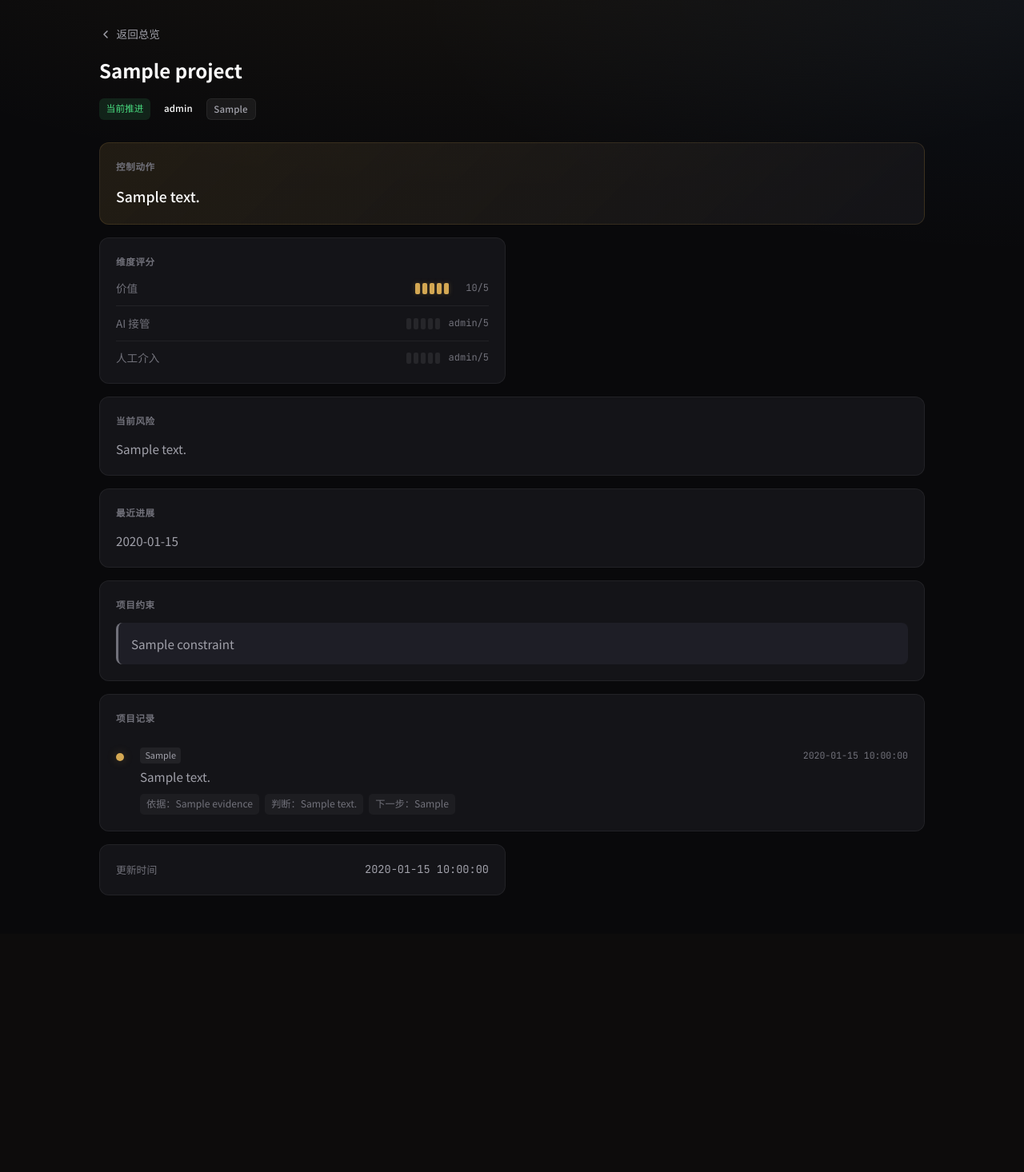
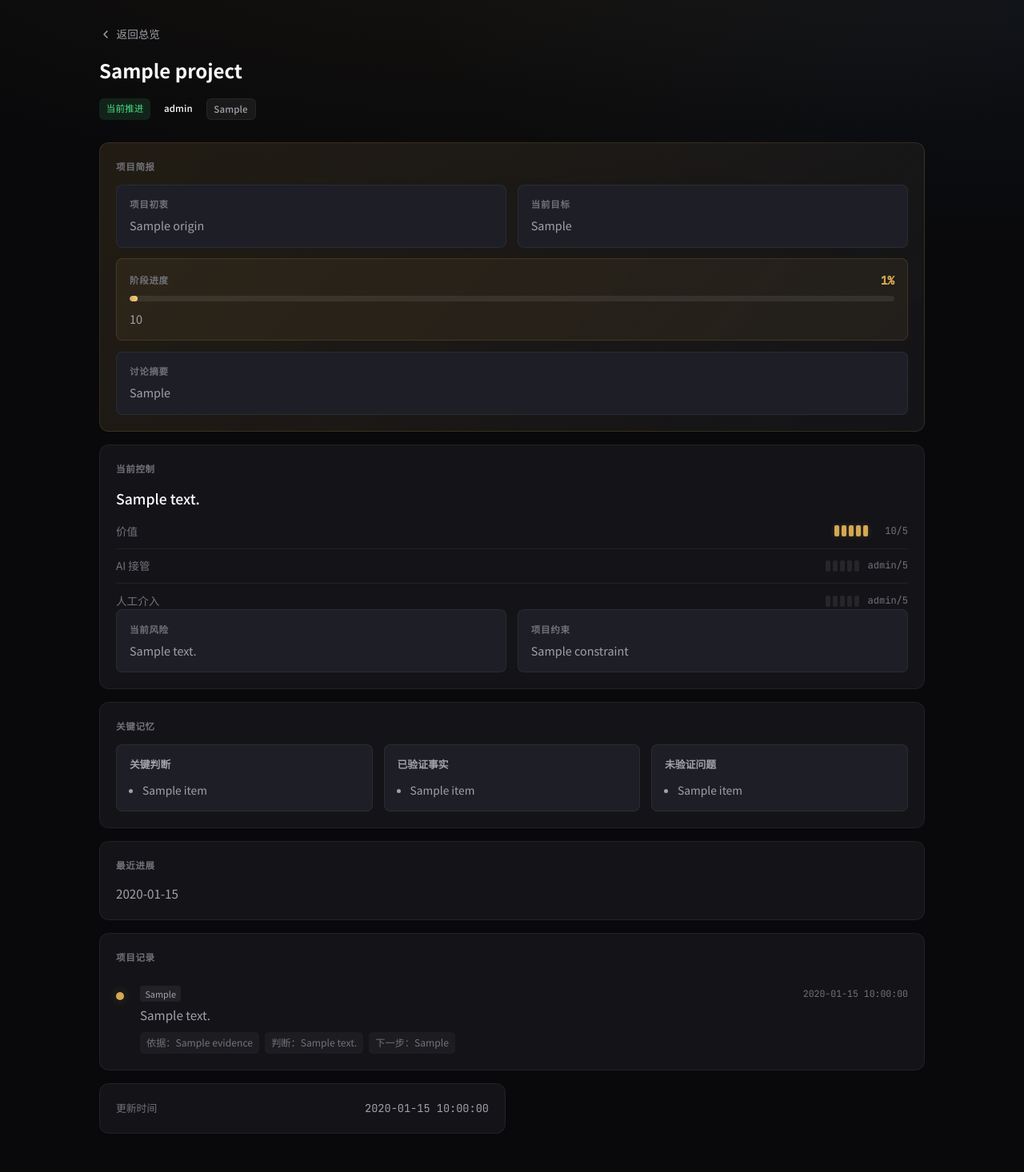
Before and after one commit to PU-UP/ai-project-manager, a FastAPI app: template app/templates/project.html in a window 1280 px wide. Shown: the whole page at 80% size. Before the commit the page ends 1120 px from the top, so only its background shows below. Run offline with FastAPI, Linux system fonts and the light colour scheme; the template is opened without the code that fills it: most values are stand-ins (such as "Sample title", 1, 10 or a date in 2020).

Commit message:
Add project memory brief support

```diff
--- a/app/main.py
+++ b/app/main.py
@@ -146,7 +146,19 @@ async def api_events(limit: int = 30):
 async def api_apply(request: Request):
     body = await request.json()
     user_input = body.get("user_input", "[external-agent]")
-    if "project_updates" in body:
+    if any(
+        key in body
+        for key in (
+            "project_creations",
+            "project_renames",
+            "project_updates",
+            "project_constraint_updates",
+            "project_memory_updates",
+            "project_events",
+            "project_deletions",
+            "system_judgement",
+        )
+    ):
         raw = json.dumps(body, ensure_ascii=False)
     else:
         raw = body.get("raw") or body.get("json") or ""
--- a/app/services/apply_control.py
+++ b/app/services/apply_control.py
@@ -38,6 +38,7 @@ def build_context() -> dict:
             "project_renames": "重命名已有项目，并同步历史事件中的项目显示名。",
             "project_updates": "修改项目当前状态、价值、风险、控制动作和最新进展。",
             "project_constraint_updates": "更新已有项目的范围约束或防蔓延约束。",
+            "project_memory_updates": "更新项目长期记忆，包括初衷、当前目标、阶段进度、关键判断、已验证事实、未验证问题和讨论摘要。",
             "project_events": "追加项目进展、反馈、风险、决策、想法或阻塞事件。",
             "project_deletions": "默认归档；只有用户明确要求彻底删除时使用 delete。",
         },
@@ -83,6 +84,7 @@ def apply_raw_json(
             + result["renamed"]
             + result["updated"]
             + result["constraint_updated"]
+            + result["memory_updated"]
             + result["archived"]
             + result["deleted"]
             + result["events"]
@@ -106,6 +108,7 @@ def apply_raw_json(
         "renamed": result["renamed"],
         "updated": result["updated"],
         "constraint_updated": result["constraint_updated"],
+        "memory_updated": result["memory_updated"],
         "archived": result["archived"],
         "deleted": result["deleted"],
         "events": result["events"],
--- a/app/services/episode_log.py
+++ b/app/services/episode_log.py
@@ -34,6 +34,7 @@ def append_episode(
         renamed = result.get("renamed", [])
         updated = result.get("updated", [])
         constraint_updated = result.get("constraint_updated", [])
+        memory_updated = result.get("memory_updated", [])
         archived = result.get("archived", [])
         deleted = result.get("deleted", [])
         events = result.get("events", [])
@@ -42,6 +43,7 @@ def append_episode(
             + renamed
             + updated
             + constraint_updated
+            + memory_updated
             + archived
             + deleted
             + events
@@ -65,6 +67,7 @@ def append_episode(
             "renamed": renamed,
             "updated": updated,
             "constraint_updated": constraint_updated,
+            "memory_updated": memory_updated,
             "archived": archived,
             "deleted": deleted,
             "events": events,
--- a/app/static/style.css
+++ b/app/static/style.css
@@ -904,6 +904,7 @@ body {
   font-size: 1.1rem !important;
   font-weight: 500;
   color: var(--text) !important;
+  margin-bottom: 1rem !important;
 }
 
 .detail-card--wide {
@@ -915,6 +916,112 @@ body {
   background: var(--surface-elevated);
   border-radius: var(--radius-sm);
   border-left: 3px solid var(--text-muted);
+}
+
+.memory-brief-grid,
+.memory-list-grid,
+.control-notes {
+  display: grid;
+  grid-template-columns: repeat(2, minmax(0, 1fr));
+  gap: 0.85rem;
+}
+
+.memory-list-grid {
+  grid-template-columns: repeat(3, minmax(0, 1fr));
+}
+
+.memory-field,
+.memory-list-block,
+.control-notes > div {
+  padding: 0.9rem 1rem;
+  border: 1px solid var(--border);
+  border-radius: var(--radius-sm);
+  background: var(--surface-elevated);
+}
+
+.memory-field span,
+.control-notes span,
+.progress-top span {
+  display: block;
+  margin-bottom: 0.35rem;
+  color: var(--text-muted);
+  font-size: 0.72rem;
+  font-weight: 600;
+  text-transform: uppercase;
+  letter-spacing: 0.06em;
+}
+
+.memory-field p,
+.control-notes p,
+.progress-block p {
+  font-size: 0.9rem;
+}
+
+.memory-field--brief {
+  margin-top: 0.85rem;
+}
+
+.progress-block {
+  margin-top: 0.85rem;
+  padding: 0.9rem 1rem;
+  border: 1px solid rgba(212, 168, 83, 0.16);
+  border-radius: var(--radius-sm);
+  background: rgba(212, 168, 83, 0.07);
+}
+
+.progress-top {
+  display: flex;
+  justify-content: space-between;
+  align-items: center;
+  gap: 1rem;
+  margin-bottom: 0.5rem;
+}
+
+.progress-top span {
+  margin-bottom: 0;
+}
+
+.progress-top strong {
+  font-family: var(--mono);
+  color: var(--accent);
+  font-size: 0.9rem;
+}
+
+.progress-track {
+  height: 0.45rem;
+  margin-bottom: 0.65rem;
+  border-radius: 999px;
+  overflow: hidden;
+  background: rgba(255, 255, 255, 0.08);
+}
+
+.progress-fill {
+  height: 100%;
+  border-radius: inherit;
+  background: linear-gradient(90deg, var(--accent), #f6d08a);
+}
+
+.memory-list-block h3 {
+  margin: 0 0 0.65rem;
+  color: var(--text-secondary);
+  font-size: 0.8rem;
+  font-weight: 600;
+}
+
+.memory-list-block ul {
+  margin: 0;
+  padding-left: 1rem;
+  color: var(--text-secondary);
+  font-size: 0.86rem;
+  line-height: 1.6;
+}
+
+.memory-list-block li + li {
+  margin-top: 0.4rem;
+}
+
+.metric-list--control {
+  margin: 0.35rem 0 1rem;
 }
 
 .detail-card--meta {
@@ -1022,6 +1129,12 @@ body {
     grid-template-columns: 1fr;
   }
 
+  .memory-brief-grid,
+  .memory-list-grid,
+  .control-notes {
+    grid-template-columns: 1fr;
+  }
+
   .project-table {
     font-size: 0.75rem;
   }
--- a/app/templates/project.html
+++ b/app/templates/project.html
@@ -20,14 +20,38 @@
 </header>
 
 <section class="detail-grid">
-  <div class="detail-card detail-card--highlight">
-    <h2>控制动作</h2>
-    <p class="detail-action-note">{{ project.control_action_note }}</p>
+  <div class="detail-card detail-card--highlight detail-card--wide">
+    <h2>项目简报</h2>
+    <div class="memory-brief-grid">
+      <div class="memory-field">
+        <span>项目初衷</span>
+        <p>{{ project.origin or '暂无项目初衷记录' }}</p>
+      </div>
+      <div class="memory-field">
+        <span>当前目标</span>
+        <p>{{ project.current_goal or '暂无当前目标记录' }}</p>
+      </div>
+    </div>
+    <div class="progress-block">
+      <div class="progress-top">
+        <span>阶段进度</span>
+        <strong>{{ project.progress_percent or 0 }}%</strong>
+      </div>
+      <div class="progress-track" aria-hidden="true">
+        <div class="progress-fill" style="width: {{ project.progress_percent or 0 }}%"></div>
+      </div>
+      <p>{{ project.progress_note or '暂无阶段进度说明' }}</p>
+    </div>
+    <div class="memory-field memory-field--brief">
+      <span>讨论摘要</span>
+      <p>{{ project.discussion_brief or '暂无讨论摘要' }}</p>
+    </div>
   </div>
 
-  <div class="detail-card">
-    <h2>维度评分</h2>
-    <dl class="metric-list">
+  <div class="detail-card detail-card--wide">
+    <h2>当前控制</h2>
+    <p class="detail-action-note">{{ project.control_action_note }}</p>
+    <dl class="metric-list metric-list--control">
       <div class="metric-row">
         <dt>价值</dt>
         <dd>{{ level_bar(project.value_score) }}<span class="metric-val">{{ project.value_score }}/5</span></dd>
@@ -41,21 +65,63 @@
         <dd>{{ level_bar(project.human_intervention_level) }}<span class="metric-val">{{ project.human_intervention_level }}/5</span></dd>
       </div>
     </dl>
+    <div class="control-notes">
+      <div>
+        <span>当前风险</span>
+        <p>{{ project.risk_note or '暂无风险记录' }}</p>
+      </div>
+      <div>
+        <span>项目约束</span>
+        <p>{{ project.constraint or '暂无项目约束' }}</p>
+      </div>
+    </div>
   </div>
 
   <div class="detail-card detail-card--wide">
-    <h2>当前风险</h2>
-    <p>{{ project.risk_note }}</p>
+    <h2>关键记忆</h2>
+    <div class="memory-list-grid">
+      <div class="memory-list-block">
+        <h3>关键判断</h3>
+        {% if project.key_judgements %}
+        <ul>
+          {% for item in project.key_judgements %}
+          <li>{{ item }}</li>
+          {% endfor %}
+        </ul>
+        {% else %}
+        <p class="empty-inline">暂无关键判断</p>
+        {% endif %}
+      </div>
+      <div class="memory-list-block">
+        <h3>已验证事实</h3>
+        {% if project.validated_facts %}
+        <ul>
+          {% for item in project.validated_facts %}
+          <li>{{ item }}</li>
+          {% endfor %}
+        </ul>
+        {% else %}
+        <p class="empty-inline">暂无已验证事实</p>
+        {% endif %}
+      </div>
+      <div class="memory-list-block">
+        <h3>未验证问题</h3>
+        {% if project.open_questions %}
+        <ul>
+          {% for item in project.open_questions %}
+          <li>{{ item }}</li>
+          {% endfor %}
+        </ul>
+        {% else %}
+        <p class="empty-inline">暂无未验证问题</p>
+        {% endif %}
+      </div>
+    </div>
   </div>
 
   <div class="detail-card detail-card--wide">
     <h2>最近进展</h2>
-    <p>{{ project.latest_update }}</p>
-  </div>
-
-  <div class="detail-card detail-card--wide detail-card--constraint">
-    <h2>项目约束</h2>
-    <p>{{ project.constraint }}</p>
+    <p>{{ project.latest_update or '暂无最近进展' }}</p>
   </div>
 
   <div class="detail-card detail-card--wide">
--- a/pyproject.toml
+++ b/pyproject.toml
@@ -1,6 +1,6 @@
 [project]
 name = "ai-project-manager"
-version = "0.4.0"
+version = "0.5.0"
 description = "AI项目管家 - 给外部 Agent 使用的个人项目经理工程框架"
 readme = "README.md"
 requires-python = ">=3.11"
--- a/skills/project-manager-runtime/scripts/record_usage.py
+++ b/skills/project-manager-runtime/scripts/record_usage.py
@@ -9,7 +9,7 @@ from pathlib import Path
 import tomllib
 
 
-SKILL_VERSION = "0.4.0"
+SKILL_VERSION = "0.5.0"
 ROOT_DIR = Path(__file__).resolve().parents[3]
 USAGE_PATH = ROOT_DIR / ".agent-workspace" / "usage" / "usage.jsonl"
 FRICTION_TYPES = (
```
Also changed, not shown: AGENTS.md (+37 -0 lines), app/db.py (+17 -1 lines), app/models.py (+19 -0 lines), app/prompts/project_control_panel.md (+30 -0 lines), app/schemas.py (+30 -0 lines), app/services/project_updater.py (+81 -0 lines), skills/project-manager-runtime/SKILL.md (+34 -1 lines), 1 other file.
